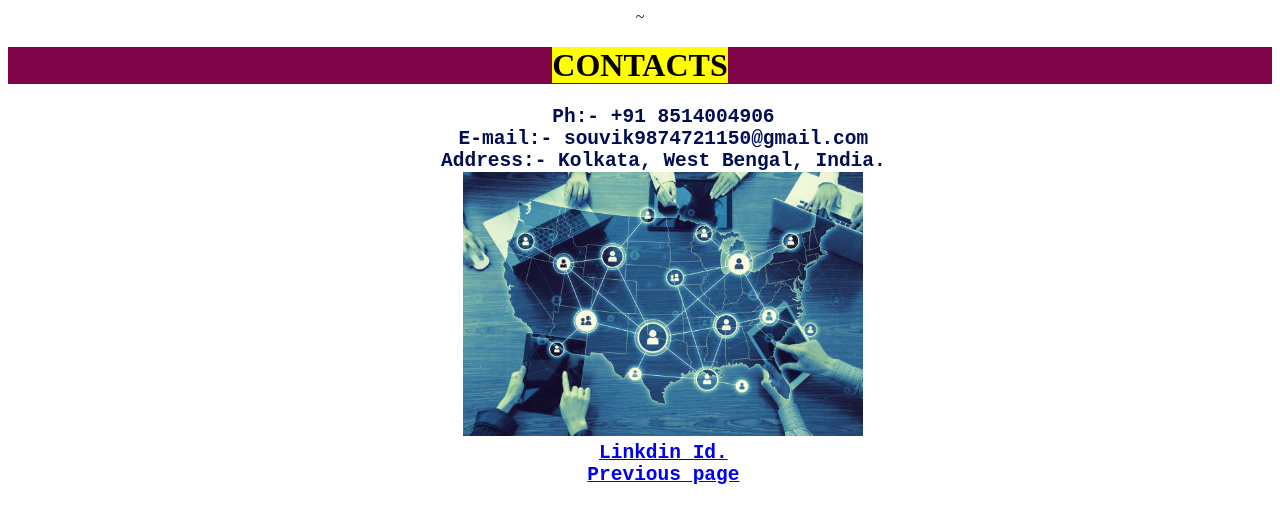
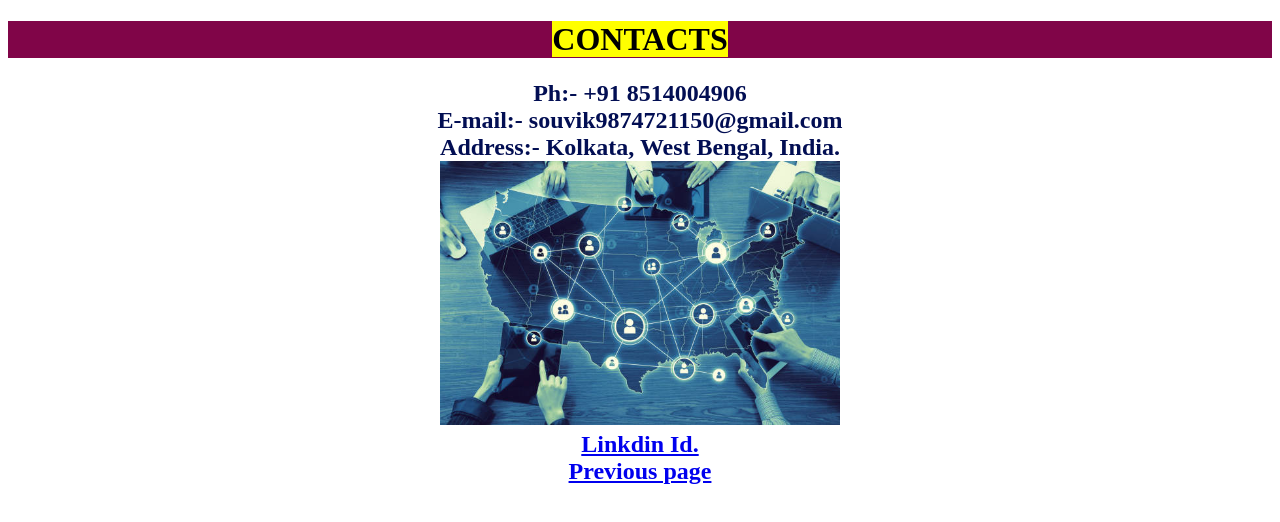
Before and after one commit to Snehasaha28/Portfolio, a plain HTML site: page CONTACTS.html in a window 1280 px wide. Drawn offline with Linux system fonts and the light colour scheme.

Commit message:
Update CONTACTS.html

```diff
--- a/CONTACTS.html
+++ b/CONTACTS.html
@@ -1,4 +1,5 @@
-~<!DOCTYPE html>
+
+<!DOCTYPE html>
 <html lang="en">
 <head>
 
@@ -7,12 +8,12 @@
 </head>
 <body>
  <h1><mark>CONTACTS</h1></mark>
- <pre><h2>    Ph:- +91 8514004906
-    E-mail:- souvik9874721150@gmail.com
-    Address:- Kolkata, West Bengal, India.
-    <img src="contact.jpg"width="400px" >
-    <a href="https://www.linkedin.com/in/sneha-saha-3a3205295/?utm_source=share&utm_campaign=share_via&utm_content=profile&utm_medium=android_app">Linkdin Id.</a>
+ <p><h2>    Ph:- +91 8514004906 <br>
+    E-mail:- souvik9874721150@gmail.com <br>
+    Address:- Kolkata, West Bengal, India. <br>
+    <img src="contact.jpg"width="400px" > <br>
+    <a href="https://www.linkedin.com/in/sneha-saha-3a3205295/?utm_source=share&utm_campaign=share_via&utm_content=profile&utm_medium=android_app">Linkdin Id.</a> <br>
     <a href="EDUCATION.html">Previous page</a></h2>
-</pre>
+</p>
 </body>
 </html>
```
